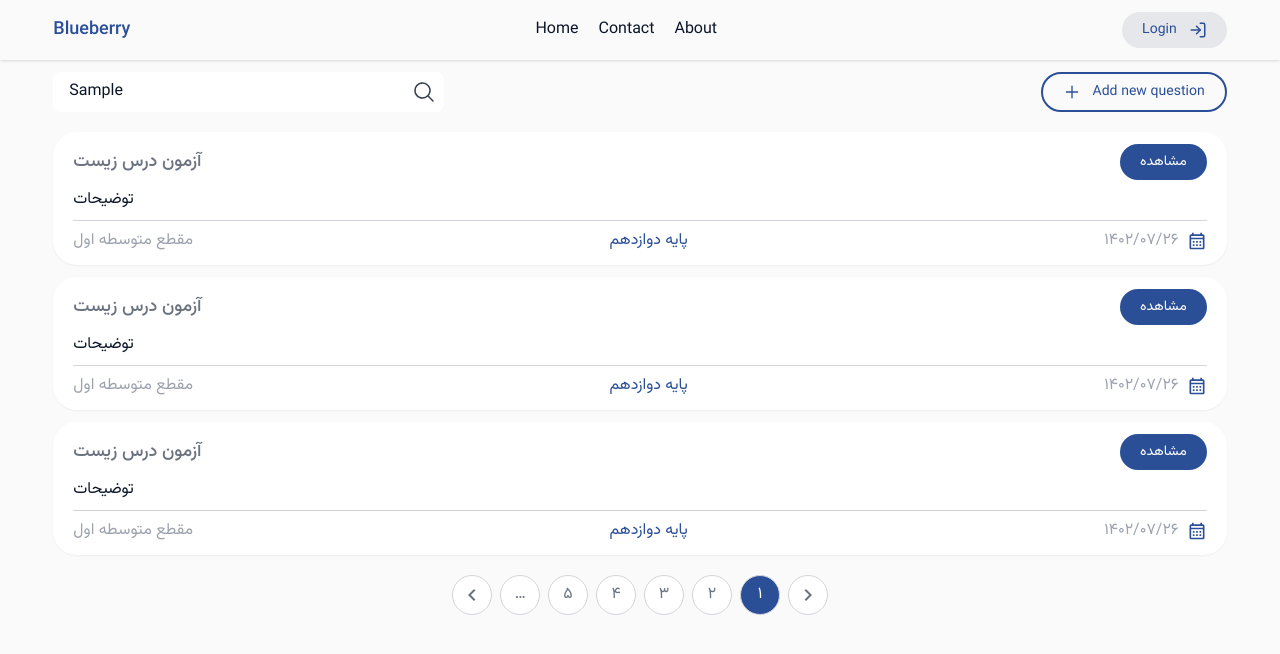
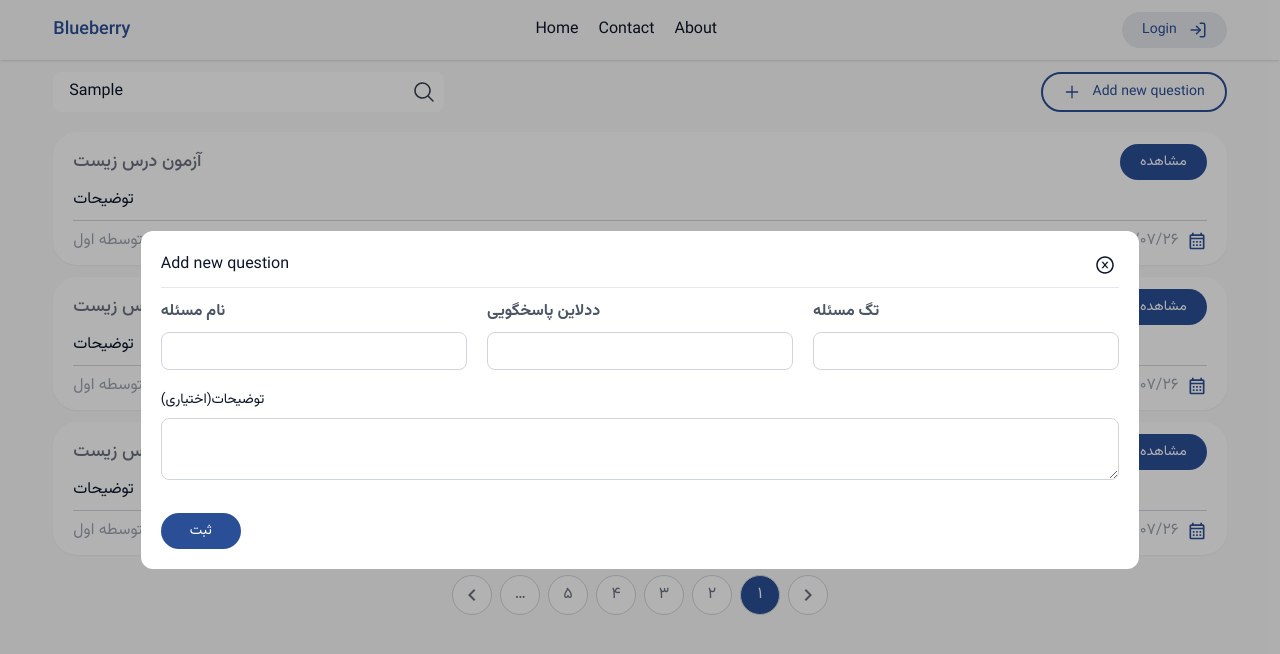
Before and after one commit to Kiyarash17/webelopers_front, a Next.js app: page /en/questions in a window 1280 px wide. Both pictures are taken after typing "Sample" into the empty fields and a click on the button "Add new question". Shown: the top 654 px of the page. Built offline with nearby package versions, Linux system fonts and the light colour scheme.

Commit message:
add add-question modal

```diff
--- a/components/questions/header/index.tsx
+++ b/components/questions/header/index.tsx
@@ -1,6 +1,10 @@
+"use client";
+
 import Button from "@/components/ui/button";
 import { AiOutlinePlus } from "react-icons/ai";
 import { HiMagnifyingGlass } from "react-icons/hi2";
+import AddQuestionModal from "../modals/add";
+import { useState } from "react";
 
 type Props = {
   locale: any;
@@ -8,7 +12,10 @@ type Props = {
 };
 
 export default function QuestionsHeader(props: Props) {
+  const [open, setOpen] = useState<boolean>(false);
+
   return (
+    <>
       <div className="flex justify-between items-center">
         <div className="flex items-center w-1/3">
           <input
@@ -22,10 +29,15 @@ export default function QuestionsHeader(props: Props) {
             } text-gray-700`}
           />
         </div>
-      <Button className="text-primary border-2 border-primary hover:bg-primary hover:text-white">
+        <Button
+          className="text-primary border-2 border-primary hover:bg-primary hover:text-white"
+          onClick={() => setOpen(!open)}
+        >
           <AiOutlinePlus className="text-lg" />
           {props.locale?.questions?.addQuestion}
         </Button>
       </div>
+      <AddQuestionModal open={open} setOpen={setOpen} locale={props.locale} />
+    </>
   );
 }
--- /dev/null
+++ b/components/questions/modals/add.tsx
@@ -0,0 +1,102 @@
+"use client";
+
+import Button from "@/components/ui/button";
+import Modal from "@/components/ui/modal";
+import { AiOutlineCloseCircle } from "react-icons/ai";
+import { useEffect, useState } from "react";
+// import clientApi from "@/api/client";
+import { toast } from "react-toastify";
+import Input from "@/components/ui/input";
+
+type Props = {
+  open: boolean;
+  setOpen: (open: boolean) => void;
+  locale: any;
+};
+
+export default function AddQuestionModal(props: Props) {
+  const [loading, setLoading] = useState<boolean>(false);
+  const [query, setQuery] = useState<any>({
+    title: undefined as unknown as string,
+    deadline: undefined as unknown as string,
+    type: undefined as unknown as string,
+    description: undefined as unknown as string,
+  });
+
+  const onSubmitClicked = (e: any) => {
+    e.preventDefault();
+    setLoading(true);
+
+    // باید سواگر را اضافه کنیم و بعد دیتای query را به آن ارسال کنیم تا سوال ثبت شود
+
+    // clientApi.
+    //   .then((resp) => {
+    //     setLoading(false);
+
+    //     props.setOpen(false);
+    //   })
+    //   .catch((err: any) => {
+    //     toast.error("لطفا اتصال خود را به اینترنت برسی کنید", {
+    //                 position: "bottom-right",
+    //                 rtl: true,
+    //   })
+  };
+
+  return (
+    <Modal setOpen={props.setOpen} open={props.open}>
+      <div className="flex items-center justify-between border-b pb-2">
+        <p>{props.locale?.questions?.addQuestion}</p>
+        <Button
+          className="!p-1"
+          onClick={(e) => {
+            props.setOpen(false), e.preventDefault();
+          }}
+        >
+          <AiOutlineCloseCircle className="text-xl" />
+        </Button>
+      </div>
+      <form className="space-y-6 pt-3" onSubmit={onSubmitClicked}>
+        <div className="grid grid-cols-1 sm:grid-cols-2 md:grid-cols-3 gap-5">
+          <Input
+            id="title"
+            label="نام مسئله"
+            value={query.title}
+            onChange={(e: any) => setQuery({ ...query, title: e.target.value })}
+          />
+          <Input
+            id="title"
+            label="ددلاین پاسخگویی"
+            value={query.deadline}
+            onChange={(e: any) =>
+              setQuery({ ...query, deadline: e.target.value })
+            }
+          />
+          <Input
+            id="title"
+            label="تگ مسئله"
+            value={query.type}
+            onChange={(e: any) => setQuery({ ...query, type: e.target.value })}
+          />
+
+          <div className="space-y-2 col-span-1 sm:col-span-2 md:col-span-3">
+            <label htmlFor="description" className="block text-sm">
+              توضیحات(اختیاری)
+            </label>
+            <textarea
+              className="py-1.5 bg-sGray border border-gray-300 text-gray-500 focus:outline-none rounded-lg px-2 w-full focus:border-primary"
+              id="description"
+              value={query.description}
+              onChange={(e) =>
+                setQuery({ ...query, description: e.target.value })
+              }
+            />
+          </div>
+        </div>
+
+        <Button color="primary" className="!w-20" loading={loading}>
+          ثبت
+        </Button>
+      </form>
+    </Modal>
+  );
+}
--- /dev/null
+++ b/components/ui/modal.tsx
@@ -0,0 +1,31 @@
+import { ReactNode } from "react";
+import { Dialog } from "@headlessui/react";
+type Props = {
+  title?: string;
+  children: ReactNode;
+  open: boolean;
+  setOpen: (data: boolean) => void;
+  className?: string;
+};
+export default function Modal(props: Props) {
+  return (
+    <Dialog
+      open={props.open}
+      onClose={() => props.setOpen(false)}
+      className="relative z-50"
+    >
+      <div className="fixed inset-0 bg-black/30" aria-hidden="true" />
+
+      <div className="fixed inset-0 flex items-center justify-center p-4 my-10">
+        <Dialog.Panel
+          className={`mx-auto w-4/5 rounded-xl bg-white p-5 ${props.className} max-h-full overflow-y-auto`}
+        >
+          {props.title && (
+            <Dialog.Title className="mb-4">{props.title}</Dialog.Title>
+          )}
+          {props.children}
+        </Dialog.Panel>
+      </div>
+    </Dialog>
+  );
+}
```
Also changed, not shown: package.json (+8 -5 lines), 1 other file (tests, documents, lock files or other folders). Lines whose indentation alone changed are shown as unchanged.
